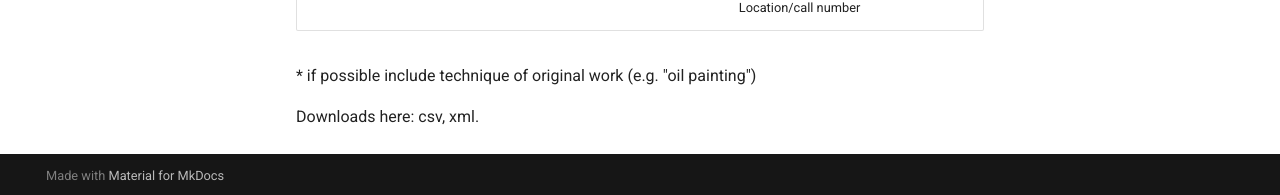
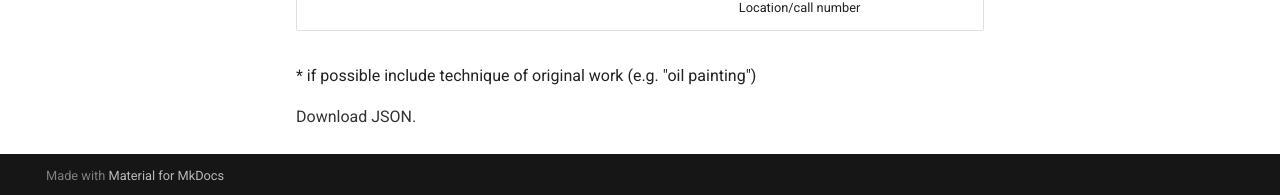
Before and after one commit to paulduchesne/film-related-materials, an MkDocs documentation site: the page built from docs/posters.md, in a window 1280 px wide and 900 px high, scrolled down 1367 px. Shown: the part 702-897 px from the top of the window. Built offline with MkDocs 1.6.1 and Material for MkDocs 9.7.7, drawn with Linux system fonts in a browser that asks for light colours.

Commit message:
testing download and tooltip

```diff
--- a/docs/posters.md
+++ b/docs/posters.md
@@ -3,7 +3,7 @@
 
 | <span style="color:orange"><b>Fair</b></span>                                            | <span style="color:gold"><b>Good</b></span>                                              | <span style="color:green"><b> Best practice</b></span>                                                          |
 |:------------------------------------------------|:-------------------------------------------------|:-----------------------------------------------------------------------|
-| Unique Identifier/Item no.                      | Unique Identifier/Item no.                       | Unique Identifier/Item no.                                             |
+| <tspan title="Detail about ids.">Unique Identifier/Item no.</tspan>                      | Unique Identifier/Item no.                       | Unique Identifier/Item no.                                             |
 | Object name (e.g. "posters")                    | Object name (e.g. "posters")                     | Object name (e.g. "posters")                                           |
 | Form (analog/digital)                           | Object  type (e.g. "event posters")              | Object  type (e.g. "event posters")                                    |
 | Link/reference to cinematographic work or agent | Form (analog/digital)                            | Release type (e.g. "theatrical")                                       |
@@ -41,5 +41,4 @@
 
 \* if possible include technique of original work (e.g. "oil painting")
 
-
-Downloads here: csv, xml.
+<a href="../test.json" download>Download JSON.</a>
--- /dev/null
+++ b/docs/test.json
@@ -0,0 +1 @@
+{"test":"json"}
```
